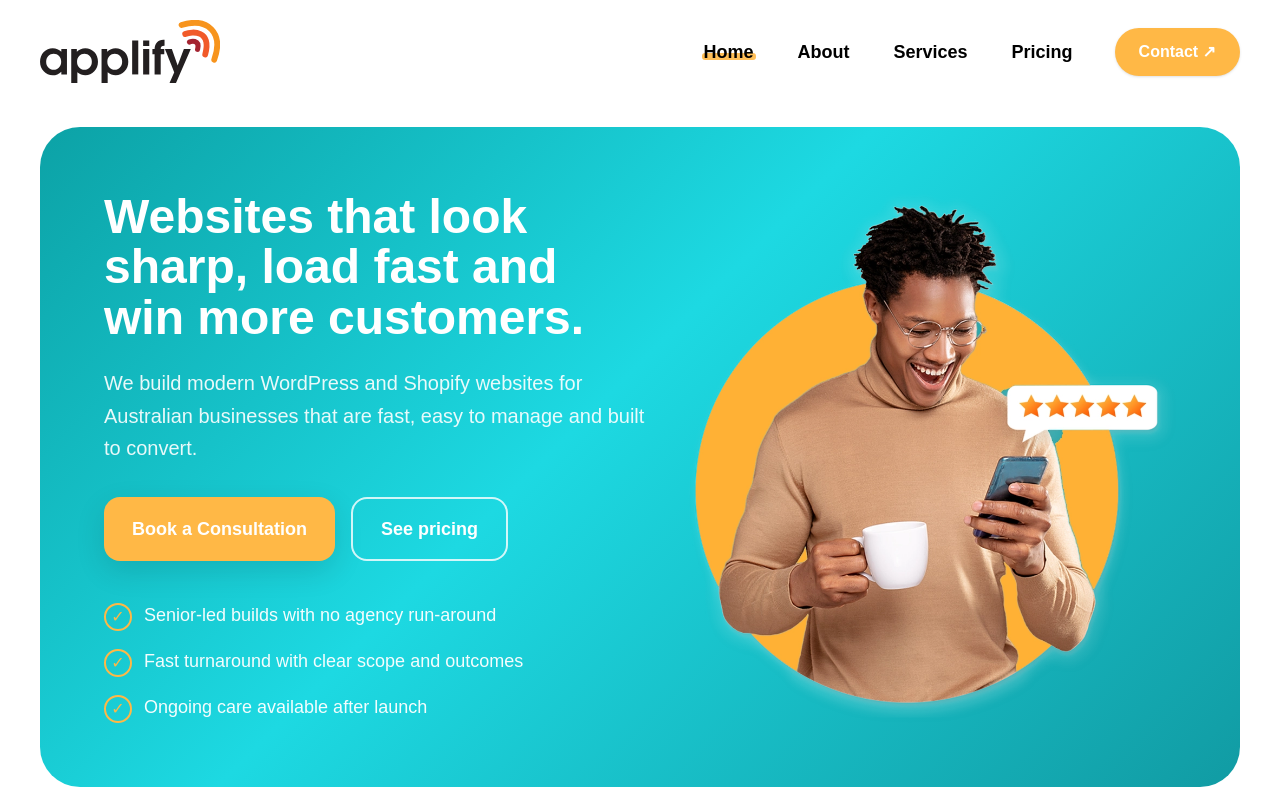
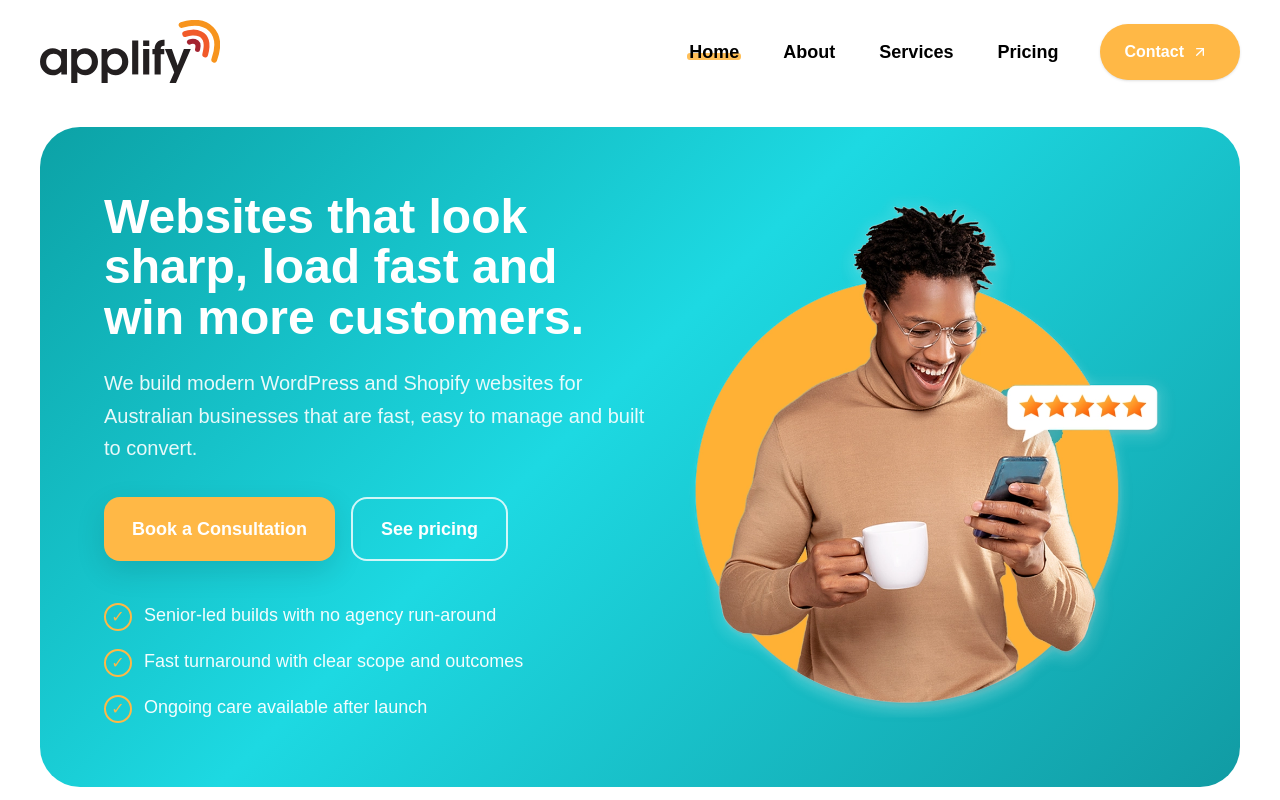
Before and after one commit to jono-au/applify, a Next.js app: page / in a window 1280 px wide. Shown: the top 800 px of the page. Built offline with nearby package versions, Linux system fonts and the light colour scheme.

Commit message:
update navbar contact button component arrow

```diff
--- a/components/layout/Navbar.tsx
+++ b/components/layout/Navbar.tsx
@@ -5,6 +5,7 @@ import Link from "next/link";
 import { useEffect, useLayoutEffect, useRef, useState } from "react";
 import { usePathname } from "next/navigation";
 import Container from "@/components/ui/Container";
+import { ArrowButton } from "@/components/ui/ArrowBtn";
 
 const navItems = [
   { label: "Home", href: "/" },
@@ -160,7 +161,7 @@ export default function Navbar() {
               href="/contact"
               className="hidden md:inline-flex items-center rounded-full bg-applify-amber px-6 py-3 text-base font-semibold text-white shadow-sm transition-transform duration-200 hover:scale-[1.02] hover:shadow-md"
             >
-              Contact ↗
+              Contact <ArrowButton size="sm" iconColor="white" />
             </Link>
 
             <button
@@ -220,7 +221,7 @@ export default function Navbar() {
                 href="/contact"
                 className="mt-3 inline-flex w-full items-center justify-center rounded-full bg-applify-amber px-6 py-3 text-base font-semibold text-white shadow-sm transition-transform duration-200 hover:scale-[1.01]"
               >
-                Contact ↗
+                Contact <ArrowButton size="sm" iconColor="white" />
               </Link>
             </nav>
           </div>
```
